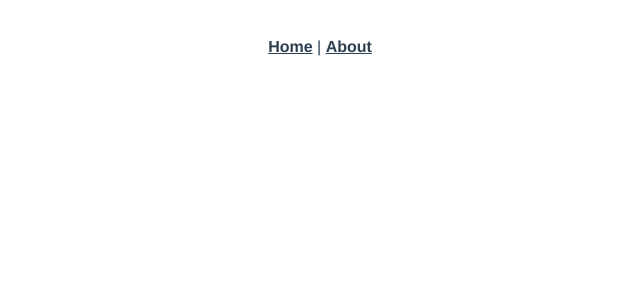
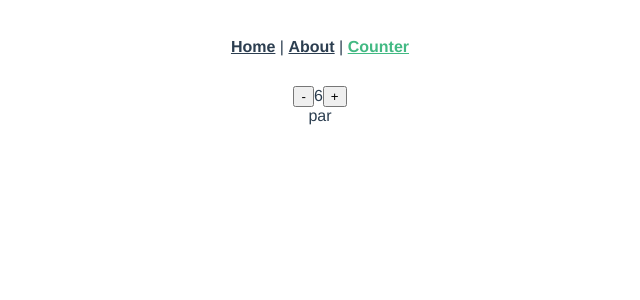
Before and after one commit to josemanuelbd/vue-techday, a Vue app: page /counter in a window 1280 px wide. Shown: the top 300 px of the page, without its empty margins (320-960 px from the left). Built offline with nearby package versions, Linux system fonts and the light colour scheme.

Commit message:
added example counter

```diff
--- a/src/App.vue
+++ b/src/App.vue
@@ -2,7 +2,8 @@
   <div id="app">
     <div id="nav">
       <router-link to="/">Home</router-link> |
-      <router-link to="/about">About</router-link>
+      <router-link to="/about">About</router-link> |
+      <router-link to="/counter">Counter</router-link>
     </div>
     <router-view/>
   </div>
--- /dev/null
+++ b/src/components/MyCounter.vue
@@ -0,0 +1,48 @@
+<template>
+  <div class="my-counter">
+    <button @click="decrement"> - </button>
+    <span>{{ count }}</span>
+    <button @click="increment"> + </button>
+    <br>
+    <span>{{ oddEven }}</span>
+  </div>
+</template>
+
+<script>
+export default {
+  name: 'my-counter',
+  props: [
+    'initialCount'
+  ],
+  data: function () {
+    return {
+      count: this.initialCount
+    }
+  },
+  computed: {
+    oddEven: function () {
+      return (this.count % 2 === 0 ? 'par' : 'impar')
+    }
+  },
+  watch: {
+    initialCount: function (newValue) {
+      this.count = newValue
+    }
+  },
+  methods: {
+    decrement () {
+      this.count -= 1
+      this.isCounterValueTen()
+    },
+    increment () {
+      this.count += 1
+      this.isCounterValueTen()
+    },
+    isCounterValueTen () {
+      if (this.count === 10) {
+        this.$emit('onCounterValueIsTen')
+      }
+    }
+  }
+}
+</script>
--- a/src/router.js
+++ b/src/router.js
@@ -1,6 +1,7 @@
 import Vue from 'vue'
 import Router from 'vue-router'
 import Home from './views/Home.vue'
+import Counter from './views/Counter.vue'
 
 Vue.use(Router)
 
@@ -20,6 +21,11 @@ export default new Router({
       // this generates a separate chunk (about.[hash].js) for this route
       // which is lazy-loaded when the route is visited.
       component: () => import(/* webpackChunkName: "about" */ './views/About.vue')
+    },
+    {
+      path: '/counter',
+      name: 'counter',
+      component: Counter
     }
   ]
 })
--- /dev/null
+++ b/src/views/Counter.vue
@@ -0,0 +1,25 @@
+<template>
+  <my-counter :initialCount="initialCount" @onCounterValueIsTen="myEvent"></my-counter>
+</template>
+
+<script>
+import MyCounter from '@/components/MyCounter.vue'
+
+export default {
+  name: 'counter',
+  data: function () {
+    return {
+      initialCount: 6
+    }
+  },
+  components: {
+    MyCounter
+  },
+  methods: {
+    myEvent () {
+      console.log('Soy el componente padre, el contador de mi componente hijo es 10')
+      this.initialCount = 0
+    }
+  }
+}
+</script>
```
